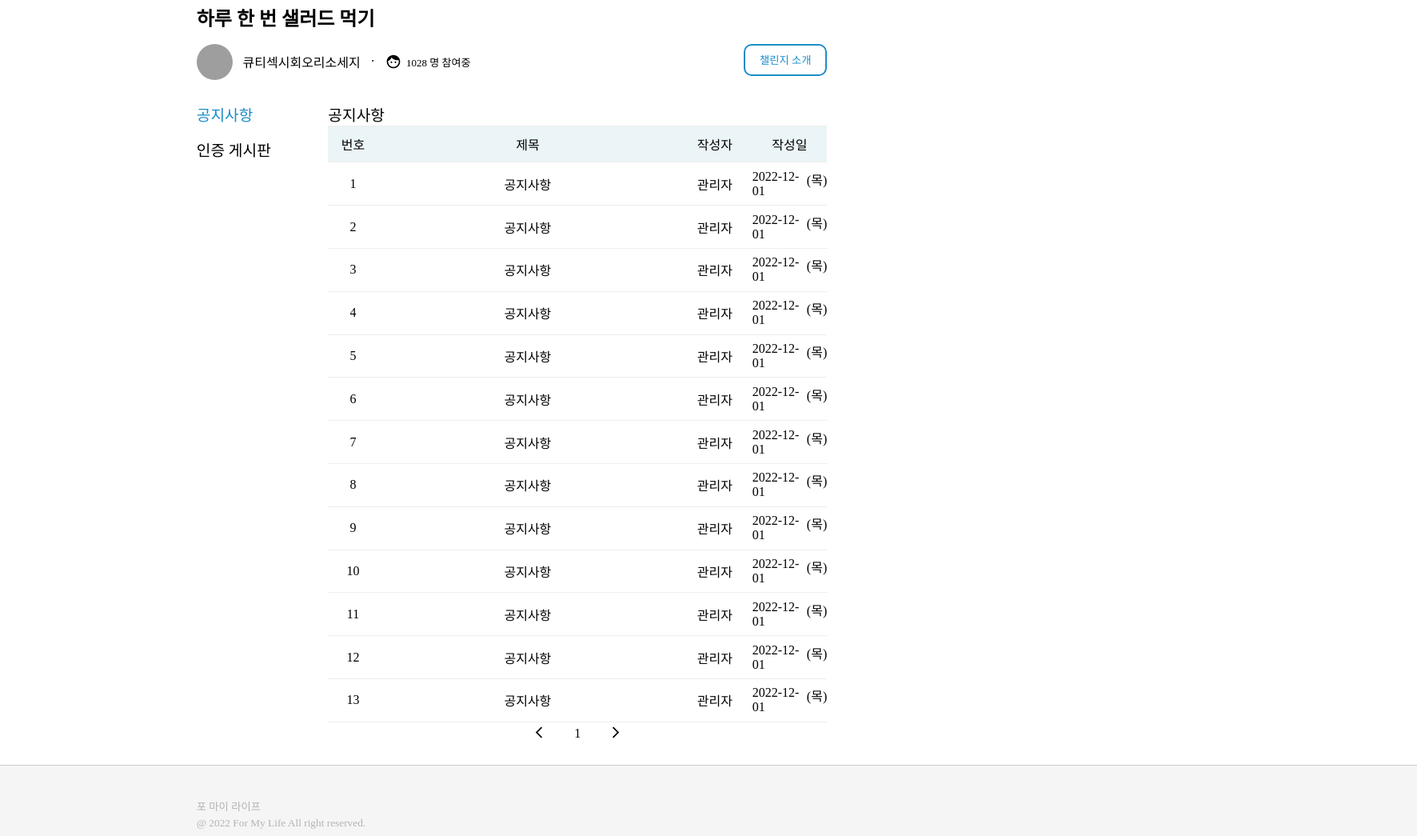
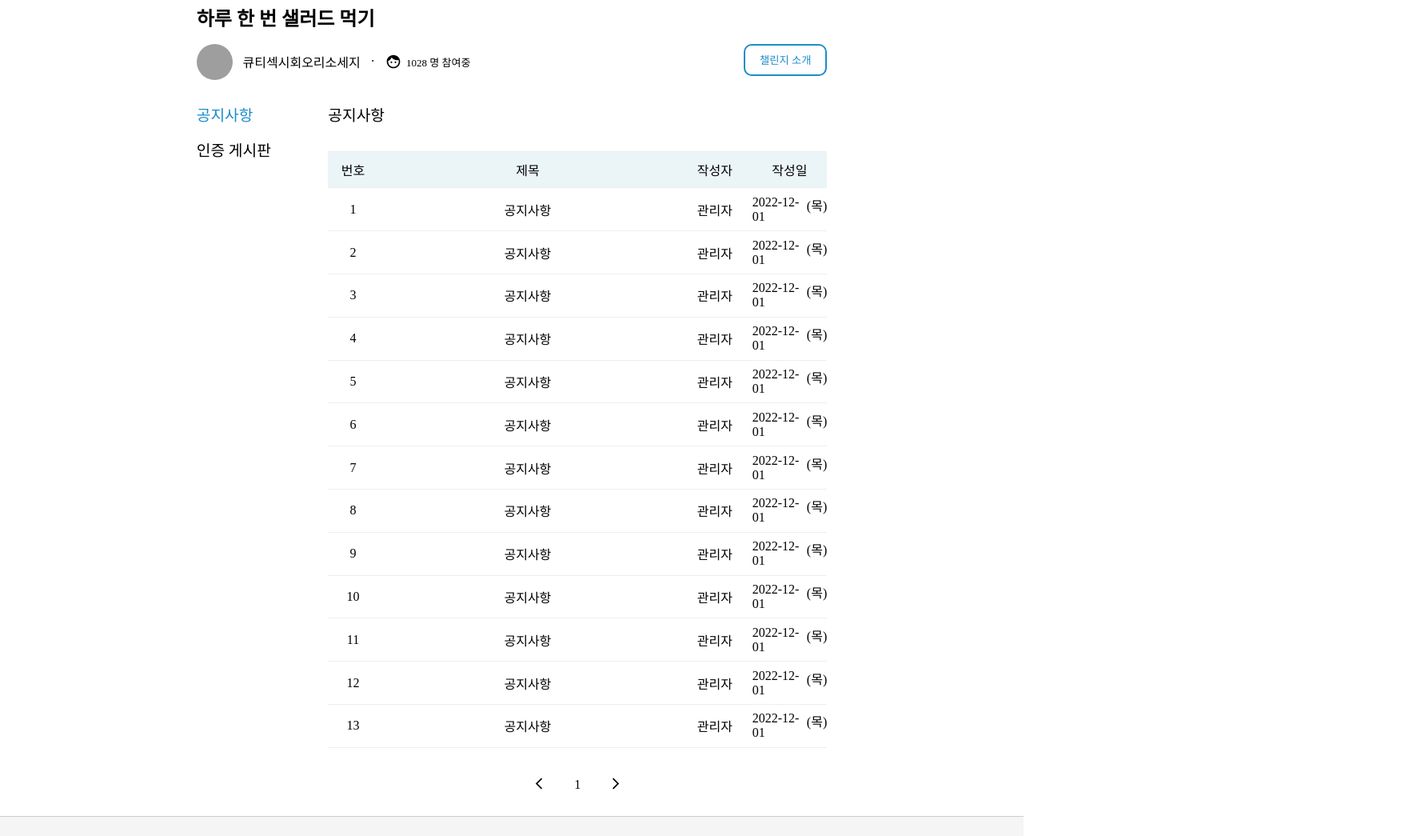
Before and after one commit to WebSystemTeam07/challenge-front, a React (Create React App) app: page /groupchallengepage/board/detail in a window 1280 px wide. Shown: the part 185-1230 px from the top of the page at 80% size, 1772 px wide, since content can reach past the window. Built offline with nearby package versions, Linux system fonts and the light colour scheme; no server answers; grey boxes are pictures that could not be loaded.

Commit message:
some modification

```diff
--- a/src/components/GroupBoardComponent/ConfirmBoard.js
+++ b/src/components/GroupBoardComponent/ConfirmBoard.js
@@ -3,6 +3,8 @@ import ArticleButton from "../atoms/ArticleButton";
 
 import ChatIcon from '@mui/icons-material/Chat';
 import AddIcon from '@mui/icons-material/Add';
+
+import { Link } from "react-router-dom"
 
 function ConfirmBoard({props}) {
 
@@ -15,10 +17,18 @@ function ConfirmBoard({props}) {
                     <ChatIcon />
                     <p>인증 게시판</p>
                 </div>
-                <div className={styles.plusContainer}>
-                    <AddIcon className={styles.iconContainer} />
-                    <p>더 보기</p>
-                </div>
+                <Link to={{
+                    pathname: "/groupchallengepage/board/detail",
+                    state: {
+                        noticeState: 1,
+                        authState: 0
+                    },
+                }} style={{ textDecoration: "none" }}>
+                    <div className={styles.plusContainer}>
+                        <AddIcon className={styles.iconContainer} />
+                        <p>더 보기</p>
+                    </div>
+                </Link>
             </div>
             <div>
                 {List.map((article) => (
--- a/src/components/LetterBoard.js
+++ b/src/components/LetterBoard.js
@@ -29,8 +29,9 @@ function NoticeLetterBoard({title, list}) {
     const List = list.slice((page - 1) * 13, page * 13)
 
     return(
+        <div className={styles.boardContainer}>
+            <p className={styles.titleContainer}>{title}</p>
             <div>
-            <p className={styles.titleContainer}>{title}</p>
                 <div className={styles.headerContainer}>
                     <div className={styles.keyWrapper}>
                         <p>번호</p>
@@ -53,6 +54,7 @@ function NoticeLetterBoard({title, list}) {
                         />
                     ))}
                 </div>
+            </div>
             <div className={styles.arrowContainer}>
                 <div className={styles.decrementWrapper} onClick={decrementHandler}>
                     <ArrowBackIosNewIcon />
--- a/src/components/groupChallenge/ChallengeDetailBoard.js
+++ b/src/components/groupChallenge/ChallengeDetailBoard.js
@@ -1,6 +1,6 @@
 import "./groupChallengeDetail.scss";
 
-function ChallengeDtailBoard(props){
+function ChallengeDetailBoard(props){
     const challenge = props.challenge
     return(
         <div className="detailBoardContainer">
@@ -35,4 +35,4 @@ function ChallengeDtailBoard(props){
     )
 }
 
-export default ChallengeDtailBoard;
+export default ChallengeDetailBoard;
--- a/src/components/groupChallenge/groupChallengeDetail.scss
+++ b/src/components/groupChallenge/groupChallengeDetail.scss
@@ -3,6 +3,7 @@
     display: flex;
     flex-direction: column;
 
+    row-gap: 1rem;
 }
 
 .detailBoardImage{
--- a/src/components/styles/component.module.scss
+++ b/src/components/styles/component.module.scss
@@ -15,7 +15,6 @@
 }
 
 .footerContainer {
-    width: 100%;
     height: 15vmin;
     display: flex;
     align-items: center;
--- a/src/components/styles/letter.module.scss
+++ b/src/components/styles/letter.module.scss
@@ -1,3 +1,9 @@
+.boardContainer {
+    display: flex;
+    flex-direction: column;
+    row-gap: 2rem;
+}
+
 .titleContainer {
     font-size: larger;
 }
--- a/src/pages/GroupChallengeDetail.js
+++ b/src/pages/GroupChallengeDetail.js
@@ -4,7 +4,7 @@ import Header from "../components/Header.js";
 import Footer from '../components/Footer.js';
 import Navigator from "../components/Navigator.js";
 import Path from "../components/groupChallenge/Path.js";
-import ChallengeDetailBoard from "../components/groupChallenge/ChallengeDetailBoard.js"
+import ChallengeDetailBoard from "../components/groupChallenge/ChallengeDetailBoard.js";
 
 function GroupChallengeDetail(){
     const location = useLocation();
```
Lines whose indentation alone changed are shown as unchanged.
